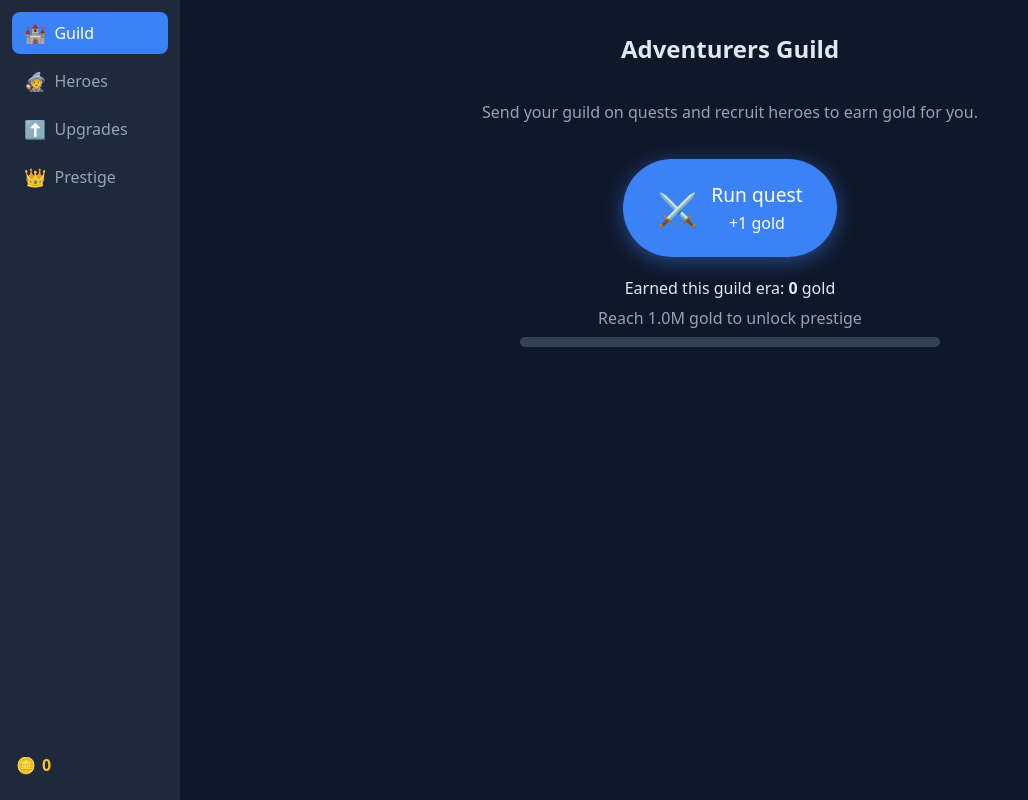
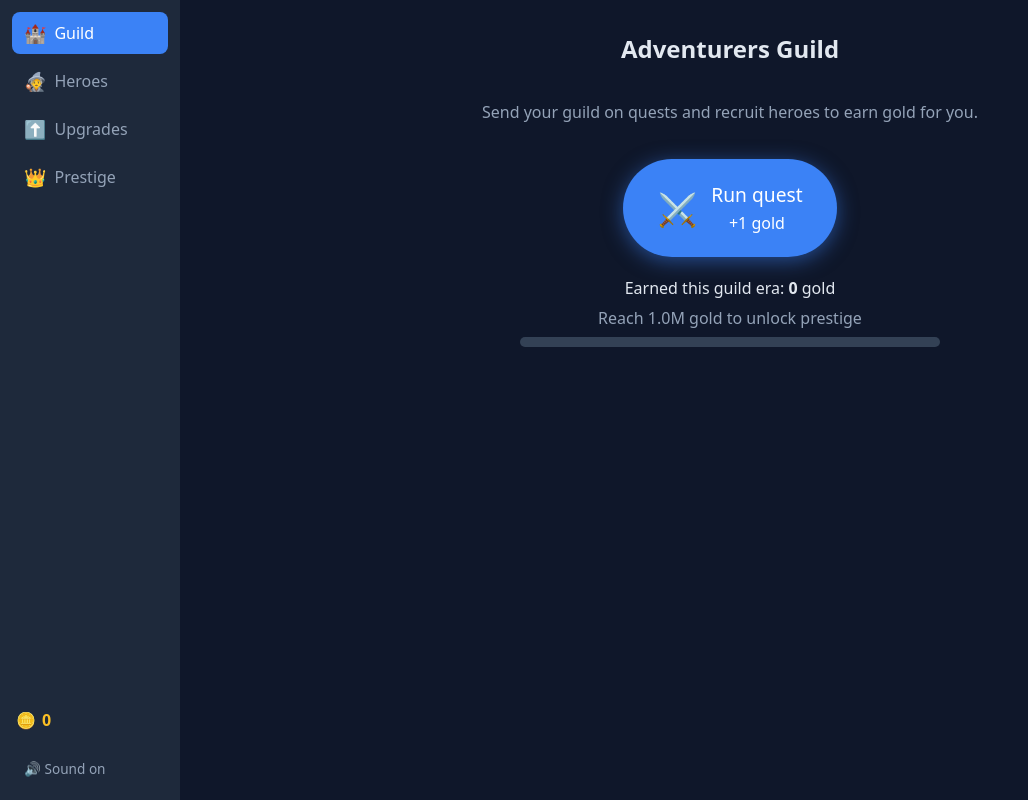
Before and after one commit to Sillves/adventurers-guild, a Svelte app: page / in a window 1280 px wide. Shown: the whole page, without its empty margins (0-1028 px from the left). Built offline with nearby package versions, Linux system fonts and the light colour scheme.

Commit message:
feat: optional CC0 audio with graceful fallback and mute toggle

```diff
--- a/src/ui/Sidebar.svelte
+++ b/src/ui/Sidebar.svelte
@@ -8,6 +8,7 @@
   import { formatNumber } from './format';
   import { game } from './game.svelte';
   import Icon from './Icon.svelte';
+  import { isMuted, toggleMuted } from './sound';
 
   let { screen = $bindable() }: { screen: Screen } = $props();
 
@@ -19,6 +20,7 @@
   ];
 
   const production = $derived(productionPerSecond(game.state));
+  let muted = $state(isMuted());
 </script>
 
 <nav>
@@ -40,6 +42,9 @@
       {/if}
     {/each}
   </div>
+  <button class="mute" onclick={() => (muted = toggleMuted())}>
+    {muted ? '🔇 Sound off' : '🔊 Sound on'}
+  </button>
 </nav>
 
 <style>
@@ -64,4 +69,5 @@
   .balances { margin-top: auto; padding: 12px 4px; display: grid; gap: 6px; }
   .balance { display: flex; align-items: center; gap: 6px; color: var(--gold); }
   .rate { color: var(--text-dim); font-size: 0.8rem; }
+  .mute { font-size: 0.85rem; color: var(--text-dim); }
 </style>
--- a/src/ui/game.svelte.ts
+++ b/src/ui/game.svelte.ts
@@ -3,6 +3,7 @@ import * as commands from '../engine/commands';
 import { parseSave, serializeSave } from '../engine/save';
 import { createInitialState, type GameState } from '../engine/state';
 import { localStorageStore, RotatingSaveStorage } from '../engine/storage';
+import { playSound, startMusic } from './sound';
 
 const storage = new RotatingSaveStorage(localStorageStore);
 
@@ -48,16 +49,26 @@ export const game = {
   },
 
   quest(): void {
+    startMusic();
+    playSound('click');
     state = commands.performQuest(state);
   },
   buyHero(heroId: string): void {
-    state = commands.buyHero(state, heroId);
+    startMusic();
+    const next = commands.buyHero(state, heroId);
+    if (next !== state) playSound('buy');
+    state = next;
   },
   buyUpgrade(upgradeId: string): void {
-    state = commands.buyUpgrade(state, upgradeId);
+    startMusic();
+    const next = commands.buyUpgrade(state, upgradeId);
+    if (next !== state) playSound('buy');
+    state = next;
   },
   prestige(): void {
-    state = commands.doPrestige(state, Date.now());
+    const next = commands.doPrestige(state, Date.now());
+    if (next !== state) playSound('prestige');
+    state = next;
     persist();
   },
   dismissOffline(): void {
--- /dev/null
+++ b/src/ui/sound.ts
@@ -0,0 +1,58 @@
+export type SoundName = 'click' | 'buy' | 'prestige';
+
+const MUTE_KEY = 'ag.muted';
+const cache: Partial<Record<SoundName, HTMLAudioElement>> = {};
+let music: HTMLAudioElement | null = null;
+let muted = false;
+
+try {
+  muted = localStorage.getItem(MUTE_KEY) === '1';
+} catch {
+  muted = false;
+}
+
+export function isMuted(): boolean {
+  return muted;
+}
+
+export function toggleMuted(): boolean {
+  muted = !muted;
+  try {
+    localStorage.setItem(MUTE_KEY, muted ? '1' : '0');
+  } catch {
+    // persistentie van mute is best-effort
+  }
+  if (music !== null) music.muted = muted;
+  return muted;
+}
+
+export function playSound(name: SoundName): void {
+  if (muted) return;
+  try {
+    let audio = cache[name];
+    if (audio === undefined) {
+      audio = new Audio(`audio/${name}.ogg`);
+      audio.volume = 0.5;
+      cache[name] = audio;
+    }
+    audio.currentTime = 0;
+    void audio.play().catch(() => {});
+  } catch {
+    // audiobestand ontbreekt of autoplay geweigerd — stil doorgaan
+  }
+}
+
+export function startMusic(): void {
+  if (music !== null) return;
+  try {
+    music = new Audio('audio/music.ogg');
+    music.loop = true;
+    music.volume = 0.25;
+    music.muted = muted;
+    void music.play().catch(() => {
+      music = null; // autoplay geweigerd — volgende interactie probeert opnieuw
+    });
+  } catch {
+    music = null;
+  }
+}
```
Also changed, not shown: public/audio/README.md (added).
